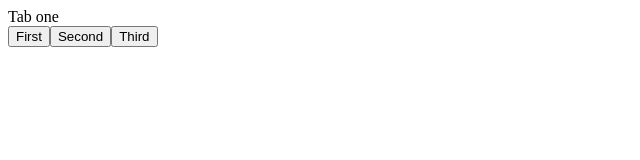
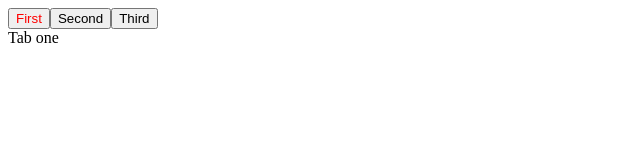
Before and after one commit to dioniciomata/BeduFase2, a plain HTML site: page sesion10/sesion10retos.html in a window 1280 px wide. Both pictures are taken after a click on the button "First". Shown: the whole page, without its empty margins (0-640 px from the left). Drawn offline with Linux system fonts and the light colour scheme.

Commit message:
create tabs reto completado, podria ser más abstracto

```diff
--- a/sesion10/sesion10retos.html
+++ b/sesion10/sesion10retos.html
@@ -144,7 +144,11 @@
       buttonFirst = document.createElement("button");
       buttonSec = document.createElement("button");
       buttonThi = document.createElement("button");
-    function createTabs(node) {
+
+      buttonFirst.className = "first";
+      buttonSec.className = "second";
+      buttonThi.className = "third";
+
       // esconder children
       const children = document.getElementById("tab-panel").children;
       const lineaUno = children[0];
@@ -153,28 +157,60 @@
       lineaUno.style.display = "block";
       lineaDos.style.display = "none";
       lineaTres.style.display = "none";
+
+      function createTabs() {
           // recibe un nodo del DOM, genera una interfaz de tabs de navegación <button class="first">First</button>
 
-      const first = document.createTextNode("First");
-      const second = document.createTextNode("Second");
-      const third = document.createTextNode("Third");
+          const textArray = document.getElementById("tab-panel").children;
 
-      buttonFirst.className = "first";
-      buttonSec.className = "second";
-      buttonThi.className = "third";
+          const first = document.createTextNode(textArray[0].dataset.tabname);
+          const second = document.createTextNode(textArray[1].dataset.tabname);
+          const third = document.createTextNode(textArray[2].dataset.tabname);
 
           buttonFirst.appendChild(first);
           buttonSec.appendChild(second);
           buttonThi.appendChild(third);
 
           let panel = document.getElementById("tab-panel");
-      document.getElementById("tab-panel").appendChild(buttonFirst);
-      document.getElementById("tab-panel").appendChild(buttonSec);
-      document.getElementById("tab-panel").appendChild(buttonThi);
+          document.getElementById("tab-panel").insertBefore(buttonThi, panel.firstChild);
+          document.getElementById("tab-panel").insertBefore(buttonSec, panel.firstChild);
+          document.getElementById("tab-panel").insertBefore(buttonFirst, panel.firstChild);
         }
+
       createTabs()
-    console.log(typeof(buttonFirst));
 
+      console.log(document.getElementsByClassName("first")[0]);
+
+      function primera(){
+        console.log("function primera running");
+        buttonFirst.style.color = "red";
+        lineaUno.style.display = "block";
+        lineaDos.style.display = "none";
+        lineaTres.style.display = "none";
+
+      };
+
+      function segunda(){
+        console.log("function segunda running");
+        buttonSec.style.color = "red";
+        lineaUno.style.display = "none";
+        lineaDos.style.display = "block";
+        lineaTres.style.display = "none";
+
+      };
+
+      function tercera(){
+        console.log("function tercera running");
+        buttonThi.style.color = "red";
+        lineaUno.style.display = "none";
+        lineaDos.style.display = "none";
+        lineaTres.style.display = "block";
+
+      };
+
+      buttonFirst.addEventListener("click", primera);
+      buttonSec.addEventListener("click", segunda);
+      buttonThi.addEventListener("click", tercera);
     </script>
 
 </body>
```
Lines whose indentation alone changed are shown as unchanged.
